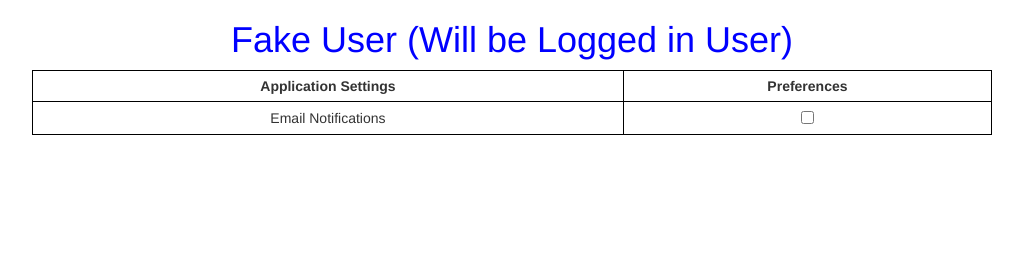
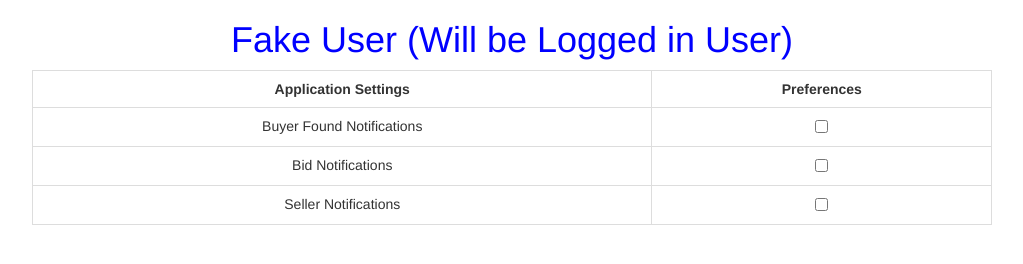
Before and after one commit to greenjm/NewSharepoint, a website: page views/user.html in a window 1280 px wide. Shown: the whole page, without its empty margins (128-1151 px from the left). Drawn offline with nearby package versions, Linux system fonts and the light colour scheme; files that its build step writes are made by us from their sources; files whose address does not match are found by name.

Commit message:
Updating user html page

```diff
--- a/views/user.html
+++ b/views/user.html
@@ -25,14 +25,22 @@ th, td {
 		</div>
 
 		<form action="demo_form.asp" method="get">
-  		<table style="width:75%" align="center">
+  		<table style="width:75%" align="center" class="table table-bordered">
   		<tr>
     		<th>Application Settings</th>
     		<th>Preferences</th>
   		</tr>
   		<tr>
-    		<td>Email Notifications</td>
-    		<td><input type="checkbox" name="vehicle" value="Bike"></input></td>
+    		<td>Buyer Found Notifications</td>
+    		<td><input type="checkbox" name="buyerNotifications" value="Bike"></input></td>
+  		</tr>
+  		<tr>
+    		<td>Bid Notifications</td>
+    		<td><input type="checkbox" name="bidNotifications" value="Bike"></input></td>
+  		</tr>
+  		<tr>
+    		<td>Seller Notifications</td>
+    		<td><input type="checkbox" name="sellerNotifications" value="Bike"></input></td>
   		</tr>
 		</table>
 
```
